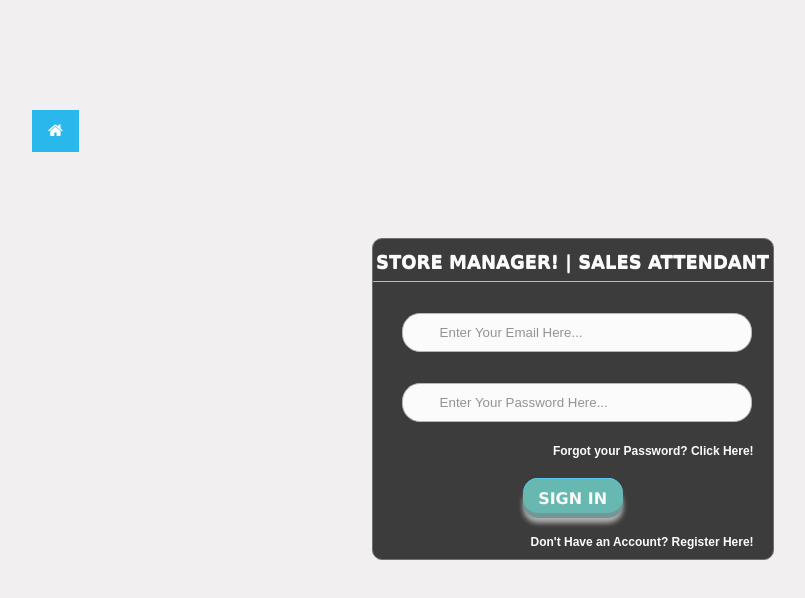
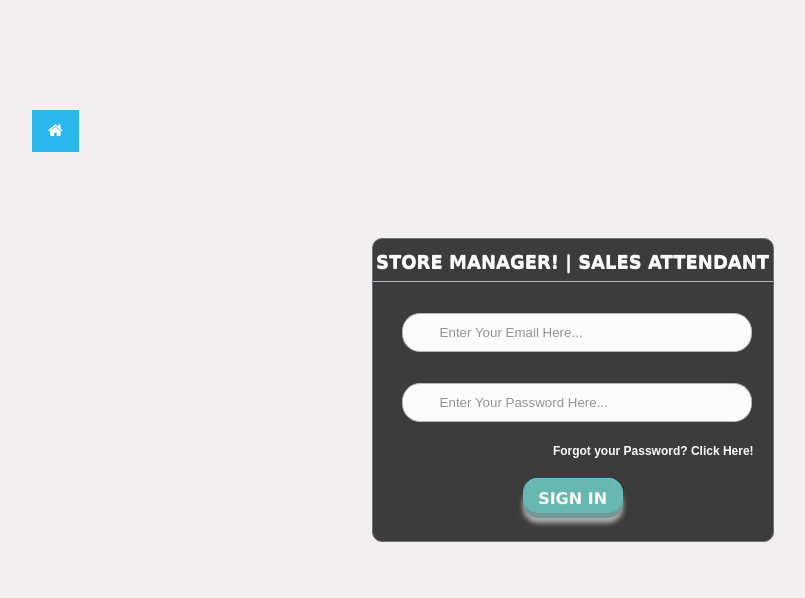
Before and after one commit to bryan-munene/Store-Manager-UI, a plain HTML site: page UI/Regular/login.html in a window 1280 px wide. Shown: the whole page, without its empty margins (66-871 px from the left). Drawn offline with Linux system fonts and the light colour scheme.

```diff
--- a/UI/Regular/login.html
+++ b/UI/Regular/login.html
@@ -27,7 +27,6 @@
 
 				<input type="submit" value="Sign In"><br>
 
-				<a href="#" class="forgot"><strong>Don't Have an Account? Register Here!</strong></a><br>
 			</div>
 
 		</form>
```
